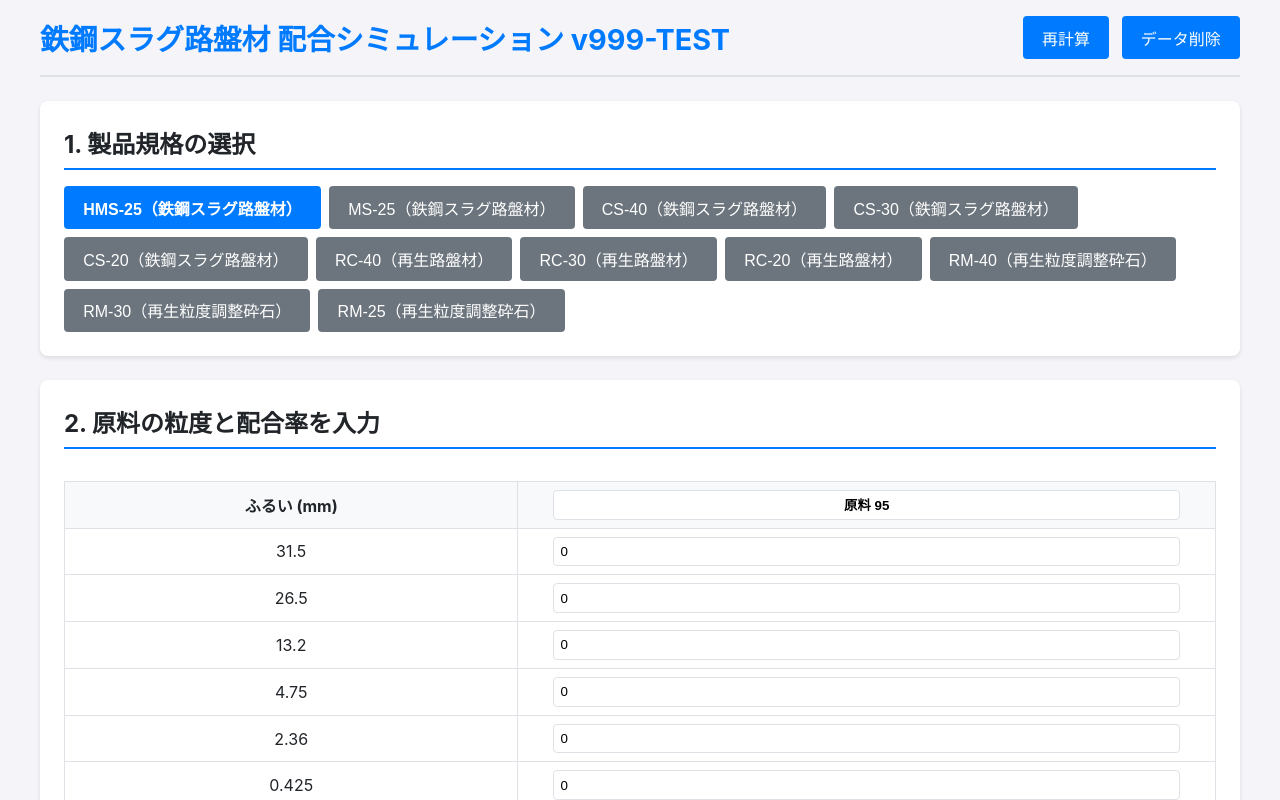
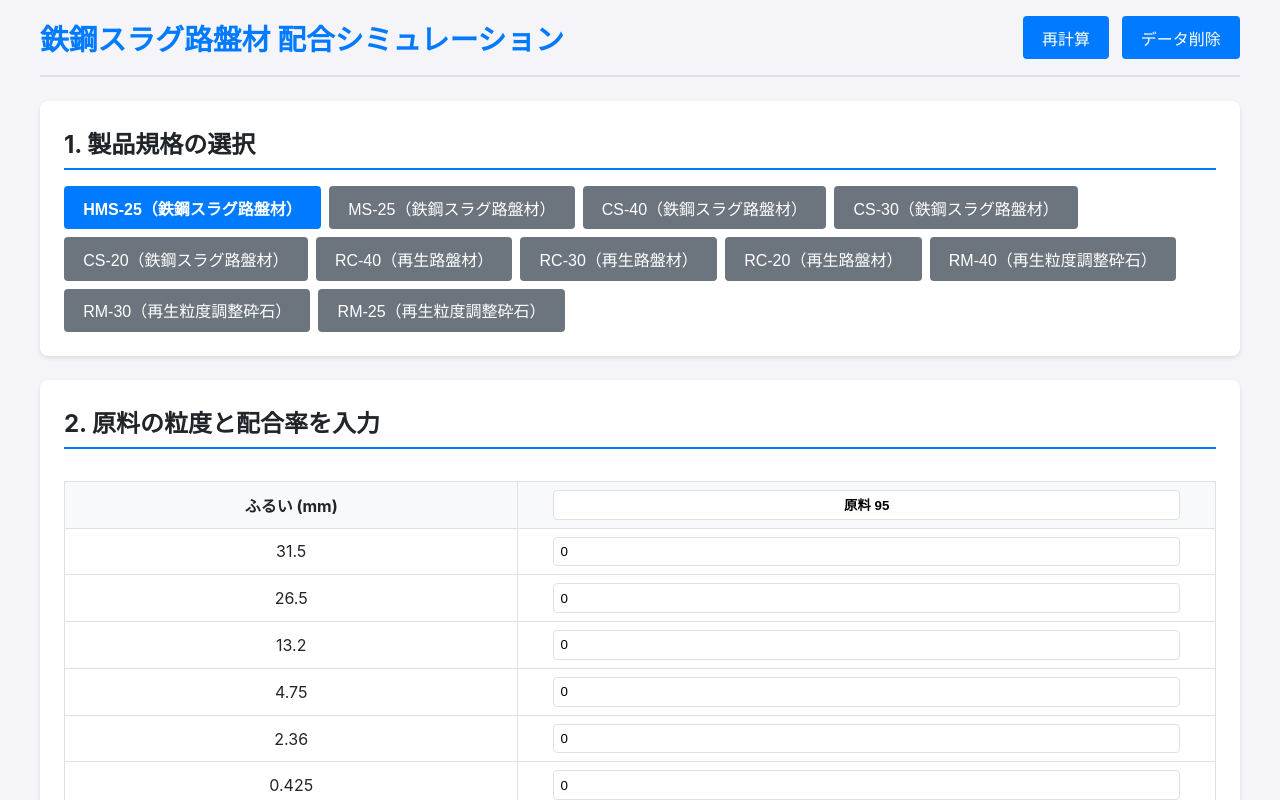
Before and after one commit to kanacyu99/haigousimyu, a React (Vite) app in the folder slag-blending-simulator/: page / in a window 1280 px wide. Shown: the top 800 px of the page. Built offline with nearby package versions, Linux system fonts and the light colour scheme.

Commit message:
Update App.tsx

```diff
--- a/slag-blending-simulator/src/App.tsx
+++ b/slag-blending-simulator/src/App.tsx
@@ -135,7 +135,7 @@ function App() {
   return (
     <div className="App">
       <header>
-        <h1>鉄鋼スラグ路盤材 配合シミュレーション v999-TEST</h1>
+        <h1>鉄鋼スラグ路盤材 配合シミュレーション　</h1>
         <div className="storage-buttons">
           <button onClick={() => setMaterials(materials)}>再計算</button> {/* Dummy button to trigger re-render if needed */}
           <button onClick={handleClearLocalStorage}>データ削除</button>
```
